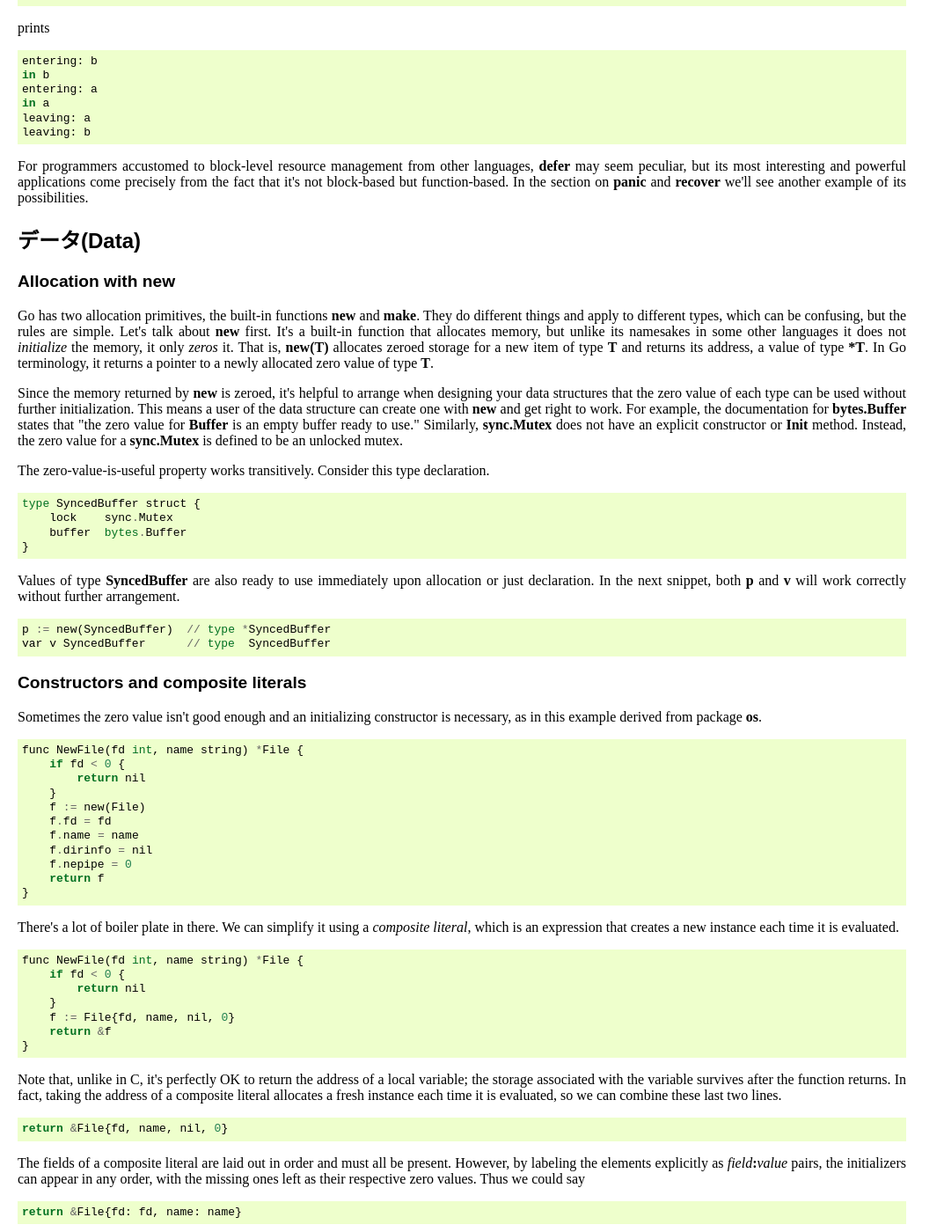
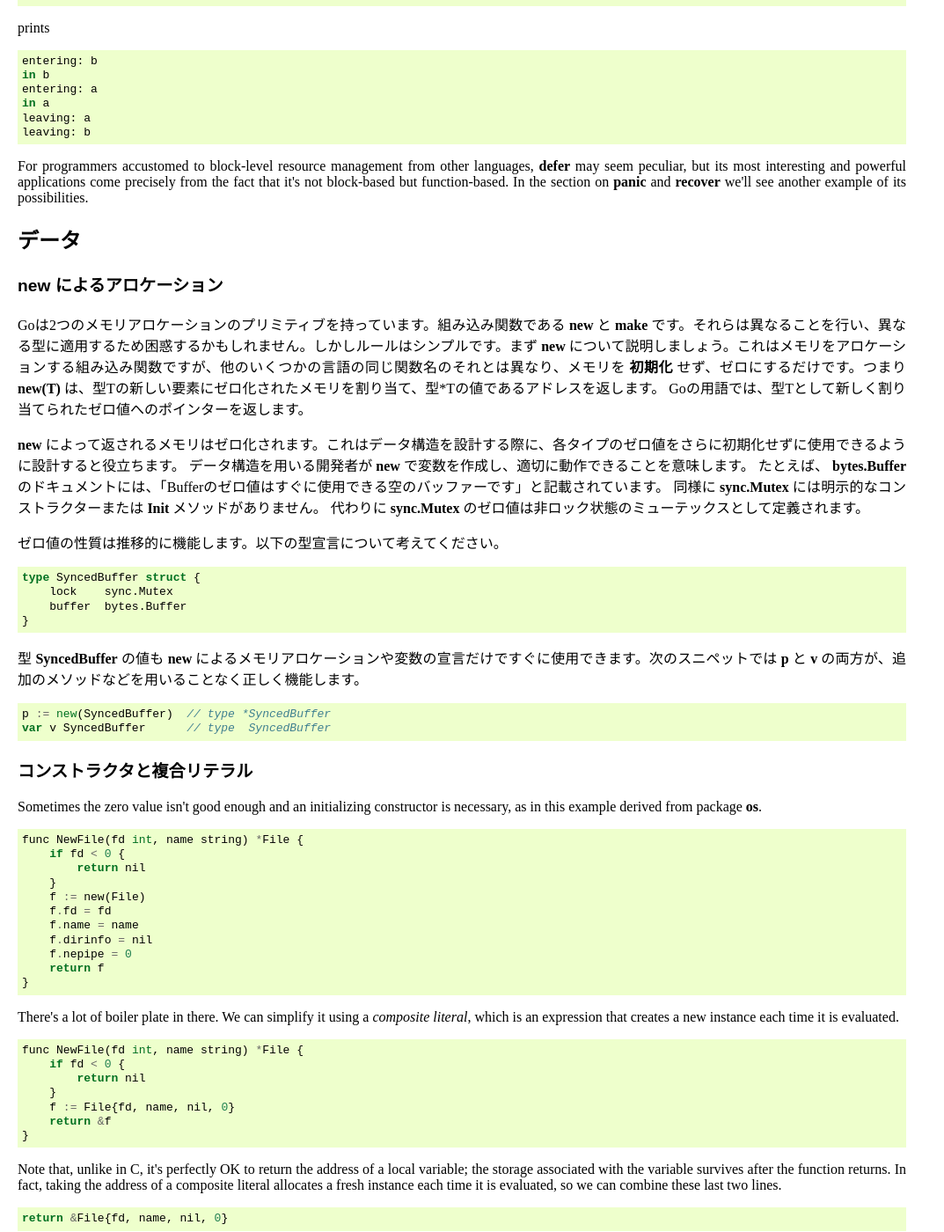
Before and after one commit to d-tsuji/effective_go, a Sphinx documentation site: the page built from source/documents/effective_go_ja.rst, in a window 1280 px wide and 1400 px high, scrolled down 11736 px. Shown: the whole window at 88% size, without its empty margins (0-1073 px from the left). Built offline with Sphinx 7.4.7, drawn with Linux system fonts in a browser that asks for light colours; some of the changed text lies outside the part shown.

Commit message:
add temp

```diff
--- a/source/documents/effective_go_ja.rst
+++ b/source/documents/effective_go_ja.rst
@@ -18,7 +18,7 @@ Go本体のパッケージのソースはコアライブラリとしてだけで
 
 フォーマッティングは最も議論の多い問題ですが、それほど重要な問題ではありません。開発者はさまざまなフォーマッティングスタイルに適応できますが、同じスタイルを守っている場合は、この話題に費やす時間を短縮できます。問題は、長い規範的なスタイルガイドを用いずにこのユートピアにアプローチする方法です。
 
-Goでは、通常とは異なるアプローチを採用し、ほとんどのフォーマットの問題をマシンに任せます。``gofmt`` プログラム（ソースファイルレベルではなくパッケージレベルで動作する ``go fmt`` としても利用可能）は、Goプログラムを読み取り、標準スタイルのインデントと垂直方向の配置でソースを出力し、コメントを保持し、必要に応じて再フォーマットします。 新しいレイアウトの状況を処理する方法を知りたい場合は、 ``gofmt`` を実行します。 答えが正しくないと思われる場合は、プログラムを再配置（またはgofmtに関するバグを報告）してください。そのまま使わないでください。
+Goでは、通常とは異なるアプローチを採用し、ほとんどのフォーマットの問題をマシンに任せます。**gofmt** プログラム（ソースファイルレベルではなくパッケージレベルで動作する **go fmt** としても利用可能）は、Goプログラムを読み取り、標準スタイルのインデントと垂直方向の配置でソースを出力し、コメントを保持し、必要に応じて再フォーマットします。 新しいレイアウトの状況を処理する方法を知りたい場合は、 **gofmt** を実行します。 答えが正しくないと思われる場合は、プログラムを再配置（またはgofmtに関するバグを報告）してください。そのまま使わないでください。
 
 例として、構造体のフィールドにコメントを並べるのに時間を費やす必要はありません。 Gofmtがそれを行います。以下に示します。
 
@@ -38,16 +38,16 @@ Goでは、通常とは異なるアプローチを採用し、ほとんどのフ
        value   int    // its value
    }
 
-標準パッケージのすべてのGoのコードは ``gofmt`` でフォーマットされています。
+標準パッケージのすべてのGoのコードは **gofmt** でフォーマットされています。
 
 その他の書式設定の詳細が残っています。 簡潔に説明します。
 
 インデント
-    インデントにタブを使用し ``gofmt`` はデフォルトでタブを出力します。必要な場合にのみスペースを使用してください。
+    インデントにタブを使用し **gofmt** はデフォルトでタブを出力します。必要な場合にのみスペースを使用してください。
 行の長さ
     Goには行の長さの制限はありません。パンチされたカードがあふれる心配はありません。行が長すぎると感じる場合は、それを折り返し、追加のタブでインデントします。
 括弧
-    Goでは、CやJavaよりも括弧が少なくてすみます。制御構造( ``if``, ``for``, ``switch`` )の構文に括弧がありません。また、演算子の優先順位の階層は短く明確です。
+    Goでは、CやJavaよりも括弧が少なくてすみます。制御構造( **if**, **for**, **switch** )の構文に括弧がありません。また、演算子の優先順位の階層は短く明確です。
 
 .. code-block:: go
 
@@ -869,56 +869,33 @@ powerful applications come precisely from the fact that it's not
 block-based but function-based. In the section on **panic** and
 **recover** we'll see another example of its possibilities.
 
-データ(Data)
+データ
 --------------------
 
-.. _allocation_new:
-
-Allocation with **new**
+**new** によるアロケーション
 ~~~~~~~~~~~~~~~~~~~~~~~~~~~~~~~~~~~~~~~
 
-Go has two allocation primitives, the built-in functions **new** and
-**make**. They do different things and apply to different types, which
-can be confusing, but the rules are simple. Let's talk about **new**
-first. It's a built-in function that allocates memory, but unlike its
-namesakes in some other languages it does not *initialize* the memory,
-it only *zeros* it. That is, **new(T)** allocates zeroed storage for a
-new item of type **T** and returns its address, a value of type ***T**.
-In Go terminology, it returns a pointer to a newly allocated zero value
-of type **T**.
-
-Since the memory returned by **new** is zeroed, it's helpful to arrange
-when designing your data structures that the zero value of each type can
-be used without further initialization. This means a user of the data
-structure can create one with **new** and get right to work. For
-example, the documentation for **bytes.Buffer** states that "the zero
-value for **Buffer** is an empty buffer ready to use." Similarly,
-**sync.Mutex** does not have an explicit constructor or **Init** method.
-Instead, the zero value for a **sync.Mutex** is defined to be an
-unlocked mutex.
-
-The zero-value-is-useful property works transitively. Consider this type
-declaration.
-
-::
+Goは2つのメモリアロケーションのプリミティブを持っています。組み込み関数である **new** と **make** です。それらは異なることを行い、異なる型に適用するため困惑するかもしれません。しかしルールはシンプルです。まず **new** について説明しましょう。これはメモリをアロケーションする組み込み関数ですが、他のいくつかの言語の同じ関数名のそれとは異なり、メモリを **初期化** せず、ゼロにするだけです。つまり **new(T)** は、型Tの新しい要素にゼロ化されたメモリを割り当て、型*Tの値であるアドレスを返します。 Goの用語では、型Tとして新しく割り当てられたゼロ値へのポインターを返します。
+
+**new** によって返されるメモリはゼロ化されます。これはデータ構造を設計する際に、各タイプのゼロ値をさらに初期化せずに使用できるように設計すると役立ちます。 データ構造を用いる開発者が **new** で変数を作成し、適切に動作できることを意味します。 たとえば、 **bytes.Buffer** のドキュメントには、「Bufferのゼロ値はすぐに使用できる空のバッファーです」と記載されています。 同様に **sync.Mutex** には明示的なコンストラクターまたは **Init** メソッドがありません。 代わりに **sync.Mutex** のゼロ値は非ロック状態のミューテックスとして定義されます。
+
+ゼロ値の性質は推移的に機能します。以下の型宣言について考えてください。
+
+.. code-block:: go
 
    type SyncedBuffer struct {
        lock    sync.Mutex
        buffer  bytes.Buffer
    }
 
-Values of type **SyncedBuffer** are also ready to use immediately upon
-allocation or just declaration. In the next snippet, both **p** and
-**v** will work correctly without further arrangement.
-
-::
+型 **SyncedBuffer** の値も **new** によるメモリアロケーションや変数の宣言だけですぐに使用できます。次のスニペットでは **p** と **v** の両方が、追加のメソッドなどを用いることなく正しく機能します。
+
+.. code-block:: go
 
    p := new(SyncedBuffer)  // type *SyncedBuffer
    var v SyncedBuffer      // type  SyncedBuffer
 
-.. _composite_literals:
-
-Constructors and composite literals
+コンストラクタと複合リテラル
 ~~~~~~~~~~~~~~~~~~~~~~~~~~~~~~~~~~~~~~~~~~~~~~~~~~~~~~~~~~~~~~~~~~~
 
 Sometimes the zero value isn't good enough and an initializing
@@ -3079,13 +3056,13 @@ Webサーバー
 
 mainまでの部分は簡単に理解できるはずです。 1つのフラグは、サーバーのデフォルトHTTPポートを設定します。 テンプレート変数templは、面白いことが起こる場所です。 ページを表示するためにサーバーによって実行されるHTMLテンプレートを作成します。 それについてはすぐに説明します。
 
-メイン関数はフラグを解析し、上で説明したメカニズムを使用して、関数 ``QR`` をサーバーのルートパスにバインドします。 次に、サーバーを起動するために ``http.ListenAndServe`` が呼び出されます。 サーバーの実行中はブロックされます。
-
-``QR`` はフォームデータを含むリクエストを受信し、 ``s`` という名前のフォーム値のデータに対してテンプレートを実行します。
-
-テンプレートパッケージ ``html/template`` は強力です。 このプログラムは、その機能に触れています。 本質的に、 ``templ.Execute`` に渡されるデータ項目（この場合はフォーム値）から派生した要素を置き換えることにより、HTMLテキストを即座に書き換えます。 テンプレートテキスト（templateStr）内で、二重括弧で区切られた部分はテンプレートアクションを示します。 ``{{if .}}`` から ``{{end}}`` の部分は、``.`` と呼ばれる現在のデータ項目が空でない場合のみ実行されます。つまり、文字列が空の場合、テンプレートのこの部分は抑制されます。
-
-2つのスニペット ``{{.}}`` は、テンプレートに提示されたデータ（クエリ文字列）をWebページに表示することを示しています。 HTMLテンプレートパッケージは、適切なエスケープを自動的に提供するため、テキストを安全に表示できます。
+メイン関数はフラグを解析し、上で説明したメカニズムを使用して、関数 **QR** をサーバーのルートパスにバインドします。 次に、サーバーを起動するために **http.ListenAndServe** が呼び出されます。 サーバーの実行中はブロックされます。
+
+**QR** はフォームデータを含むリクエストを受信し、 **s** という名前のフォーム値のデータに対してテンプレートを実行します。
+
+テンプレートパッケージ **html/template** は強力です。 このプログラムは、その機能に触れています。 本質的に、 **templ.Execute** に渡されるデータ項目（この場合はフォーム値）から派生した要素を置き換えることにより、HTMLテキストを即座に書き換えます。 テンプレートテキスト（templateStr）内で、二重括弧で区切られた部分はテンプレートアクションを示します。 **{{if .}}** から **{{end}}** の部分は、**.** と呼ばれる現在のデータ項目が空でない場合のみ実行されます。つまり、文字列が空の場合、テンプレートのこの部分は抑制されます。
+
+2つのスニペット **{{.}}** は、テンプレートに提示されたデータ（クエリ文字列）をWebページに表示することを示しています。 HTMLテンプレートパッケージは、適切なエスケープを自動的に提供するため、テキストを安全に表示できます。
 
 テンプレート文字列の残りの部分は、ページが読み込まれたときに表示するHTMLです。 説明が速すぎる場合は、テンプレートパッケージの `ドキュメント </pkg/html/template/>`_で詳細を確認してください。
 
```
